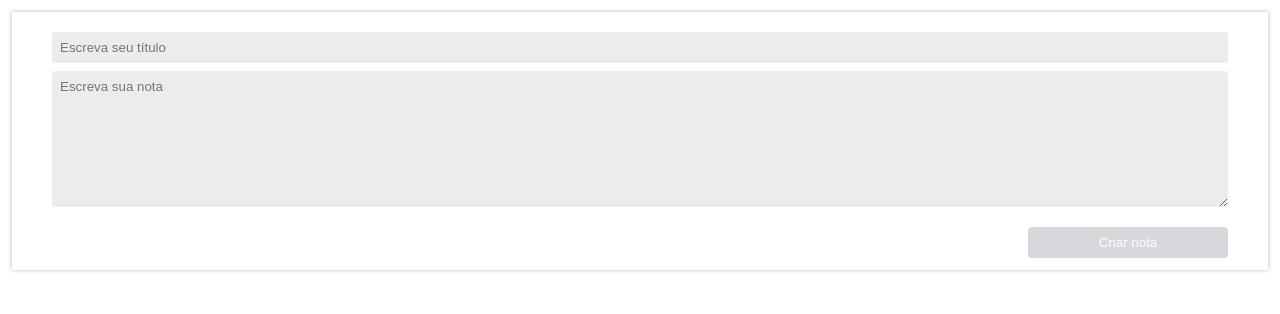
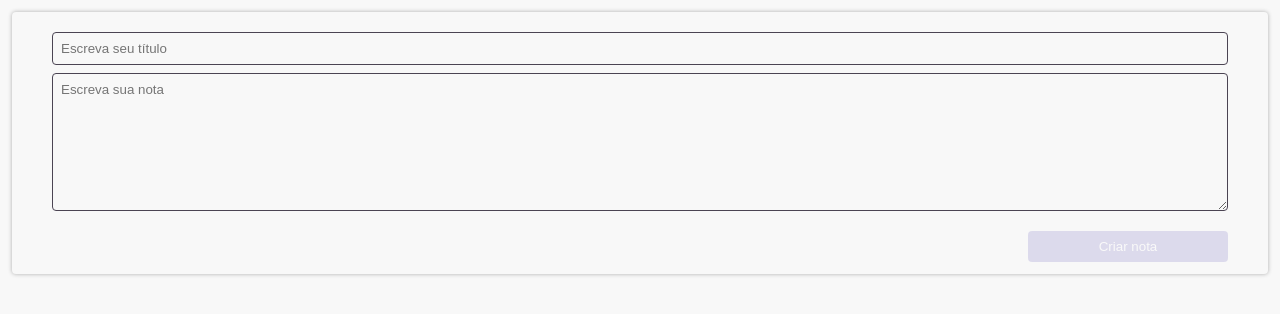
Before and after one commit to rafaelvm/notes-vite, a React (Vite) app: page / in a window 1280 px wide. Shown: the top 314 px of the page. Built offline with nearby package versions, Linux system fonts and the light colour scheme.

Commit message:
feat: created theme

```diff
--- a/src/App.tsx
+++ b/src/App.tsx
@@ -1,14 +1,16 @@
+import { ThemeProvider } from "styled-components";
 import { Form } from "../src/components/Form";
+import theme from "../src/styles/theme";
 import GlobalStyle from "../src/styles/global";
 
 function App() {
   return (
-    <>
+    <ThemeProvider theme={theme}>
       <GlobalStyle />
       <div className="container">
         <Form />
       </div>
-    </>
+    </ThemeProvider>
   );
 }
 
--- a/src/components/Button/styles.ts
+++ b/src/components/Button/styles.ts
@@ -1,13 +1,14 @@
-import styled from "styled-components";
+import styled, { css } from "styled-components";
 
 export const ButtonContainer = styled.button`
+  ${({ theme }) => css`
     margin-top: 20px;
     padding: 8px;
     border: none;
     font-family: Arial, Helvetica, sans-serif;
     align-self: flex-end;
     width: 200px;
-  background-color: var(--secondary);
+    background-color: ${theme.colors.primary};
     color: white;
     border-radius: 4px;
     opacity: 1;
@@ -15,4 +16,5 @@ export const ButtonContainer = styled.button`
     &:hover {
       opacity: 0.85;
     }
+  `}
 `;
--- a/src/components/Form/index.tsx
+++ b/src/components/Form/index.tsx
@@ -36,7 +36,7 @@ export function Form() {
           placeholder="Escreva seu título"
           value={note.title}
           onChange={handleTitle}
-          maxLength="30"
+          maxLength="20"
         />
         <Textarea
           placeholder="Escreva sua nota"
--- a/src/components/Form/styles.ts
+++ b/src/components/Form/styles.ts
@@ -5,4 +5,5 @@ export const FormContainer = styled.form`
   padding: 12px 40px;
   display: flex;
   flex-direction: column;
+  border-radius: 4px;
 `;
--- a/src/components/InputText/styles.ts
+++ b/src/components/InputText/styles.ts
@@ -1,10 +1,15 @@
-import styled from "styled-components";
+import styled, { css } from "styled-components";
 
 export const Input = styled.input`
-  margin-top: 8px;
-  padding: 8px;
-  border: none;
-  background-color: var(--bottom-details);
-  font-family: Arial, Helvetica, sans-serif;
-  border-radius: 4px;
+  ${({ theme }) => css`
+    margin-top: 8px;
+    padding: 8px;
+    font-family: Arial, Helvetica, sans-serif;
+    border-radius: 4px;
+    border: 1px solid ${theme.colors.secondary};
+
+    &:focus {
+      outline: none;
+    }
+  `}
 `;
--- a/src/components/NoteCard/styles.ts
+++ b/src/components/NoteCard/styles.ts
@@ -1,19 +1,30 @@
-import styled from "styled-components";
+import styled, { css } from "styled-components";
 
 export const NoteCardContainer = styled.section`
-  background-color: var(--bottom-details);
+  ${({ theme }) => css`
+    background-color: ${theme.colors.secondary};
     border-radius: 4px;
     padding: 16px;
     word-break: break-all;
     height: 210px;
+    cursor: pointer;
+  `}
 `;
 
 export const NoteCardTitle = styled.h3`
+  ${({ theme }) => css`
+    background-color: ${theme.colors.secondary};
     margin: 0;
     font-size: 1.8rem;
+    color: ${theme.colors.white};
+  `}
 `;
 
 export const NoteCardText = styled.p`
+  ${({ theme }) => css`
+    background-color: ${theme.colors.secondary};
+    color: ${theme.colors.white};
     margin-top: 6px;
     font-size: 1.2rem;
+  `}
 `;
--- a/src/components/NoteList/styles.ts
+++ b/src/components/NoteList/styles.ts
@@ -1,7 +1,6 @@
-import styled from "styled-components";
+import styled, { css } from "styled-components";
 
 export const NoteListContainer = styled.ul`
-  background-color: var(--bottom);
   display: grid;
   grid-template-columns: repeat(4, 300px);
   gap: 16px;
--- a/src/components/Textarea/styles.ts
+++ b/src/components/Textarea/styles.ts
@@ -1,10 +1,15 @@
-import styled from "styled-components";
+import styled, { css } from "styled-components";
 
 export const TextareaWrapper = styled.textarea`
-  margin-top: 8px;
-  padding: 8px;
-  border: none;
-  background-color: var(--bottom-details);
-  font-family: Arial, Helvetica, sans-serif;
-  border-radius: 4px;
+  ${({ theme }) => css`
+    margin-top: 8px;
+    padding: 8px;
+    font-family: Arial, Helvetica, sans-serif;
+    border-radius: 4px;
+    border: 1px solid ${theme.colors.secondary};
+
+    &:focus {
+      outline: none;
+    }
+  `}
 `;
--- a/src/styles/global.ts
+++ b/src/styles/global.ts
@@ -6,6 +6,7 @@ const GlobalStyle = createGlobalStyle`
   padding: 0;
   box-sizing: border-box;
   height: auto;
+  background: #F8F8F8;
 }
 
 html {
@@ -16,6 +17,8 @@ html {
     font-size: 87.5%;
   }
 }
+
+
 
 button {
   cursor: pointer;
@@ -46,14 +49,6 @@ button {
   margin: 12px;
 }
 
-:root {
-  --primary: #58a4b0;
-  --secondary: #373f51;
-  --secondary-active: #cccccc;
-  --bottom: #ffffff;
-  --bottom-details: #ececec;
-}
-
 `;
 
 export default GlobalStyle;
--- /dev/null
+++ b/src/styles/theme.ts
@@ -0,0 +1,9 @@
+const theme = {
+  colors: {
+    primary: "#7267BF",
+    secondary: "#4B4453",
+
+    white: "#FFFF",
+  },
+};
+export default theme;
```
Lines whose indentation alone changed are shown as unchanged.
